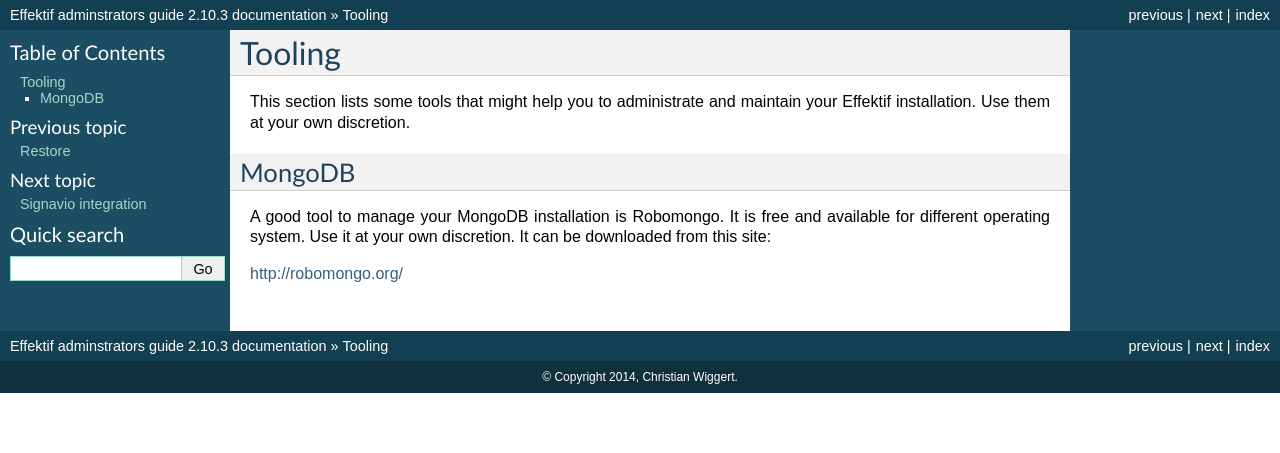
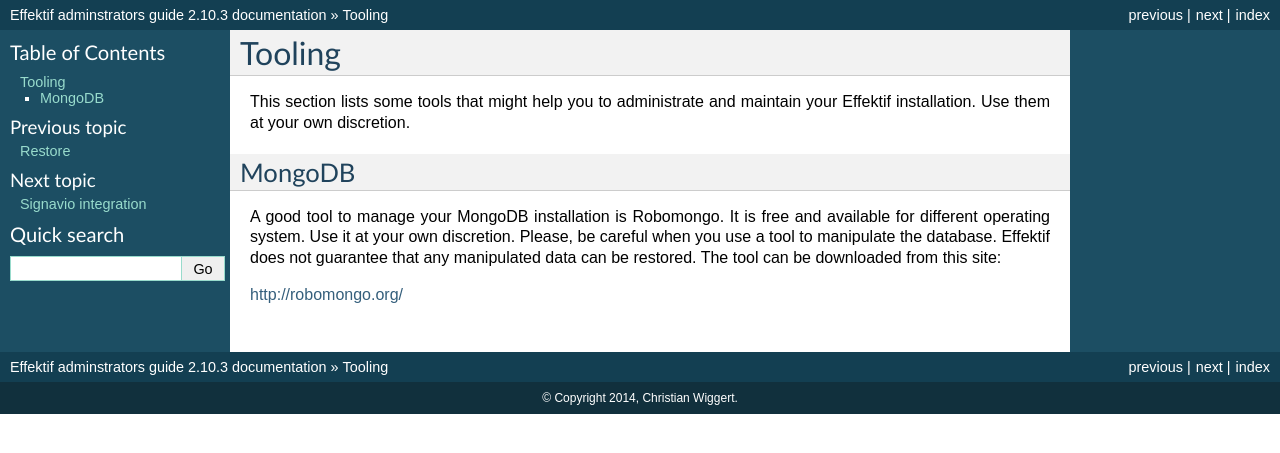
Before and after one commit to gitter-badger/admin-docs, a Sphinx documentation site: the page built from docs/source/tooling.rst, in a window 1280 px wide. Shown: the top 453 px of the page. Built offline with Sphinx 7.4.7, drawn with Linux system fonts in a browser that asks for light colours.

```diff
--- a/docs/source/starting.rst
+++ b/docs/source/starting.rst
@@ -113,7 +113,7 @@
 
     The Signavio authorization dialog
 
-Be aware, you have to be logged in to Signavio in order to see the authorization dialog. Otherwise, you will be redirected to the Collaboration Portal.
+*Important: You have to be logged in to Signavio in order to see the authorization dialog. Otherwise, you will be redirected to the Collaboration Portal.*
 
 Create the initial user
 -----------------------
--- a/docs/source/tooling.rst
+++ b/docs/source/tooling.rst
@@ -4,6 +4,6 @@
 
 MongoDB
 -------
-A good tool to manage your MongoDB installation is Robomongo. It is free and available for different operating system. Use it at your own discretion. It can be downloaded from this site:
+A good tool to manage your MongoDB installation is Robomongo. It is free and available for different operating system. Use it at your own discretion. Please, be careful when you use a tool to manipulate the database. Effektif does not guarantee that any manipulated data can be restored. The tool can be downloaded from this site:
 
 http://robomongo.org/
```
Also changed, not shown: 18 other files.
